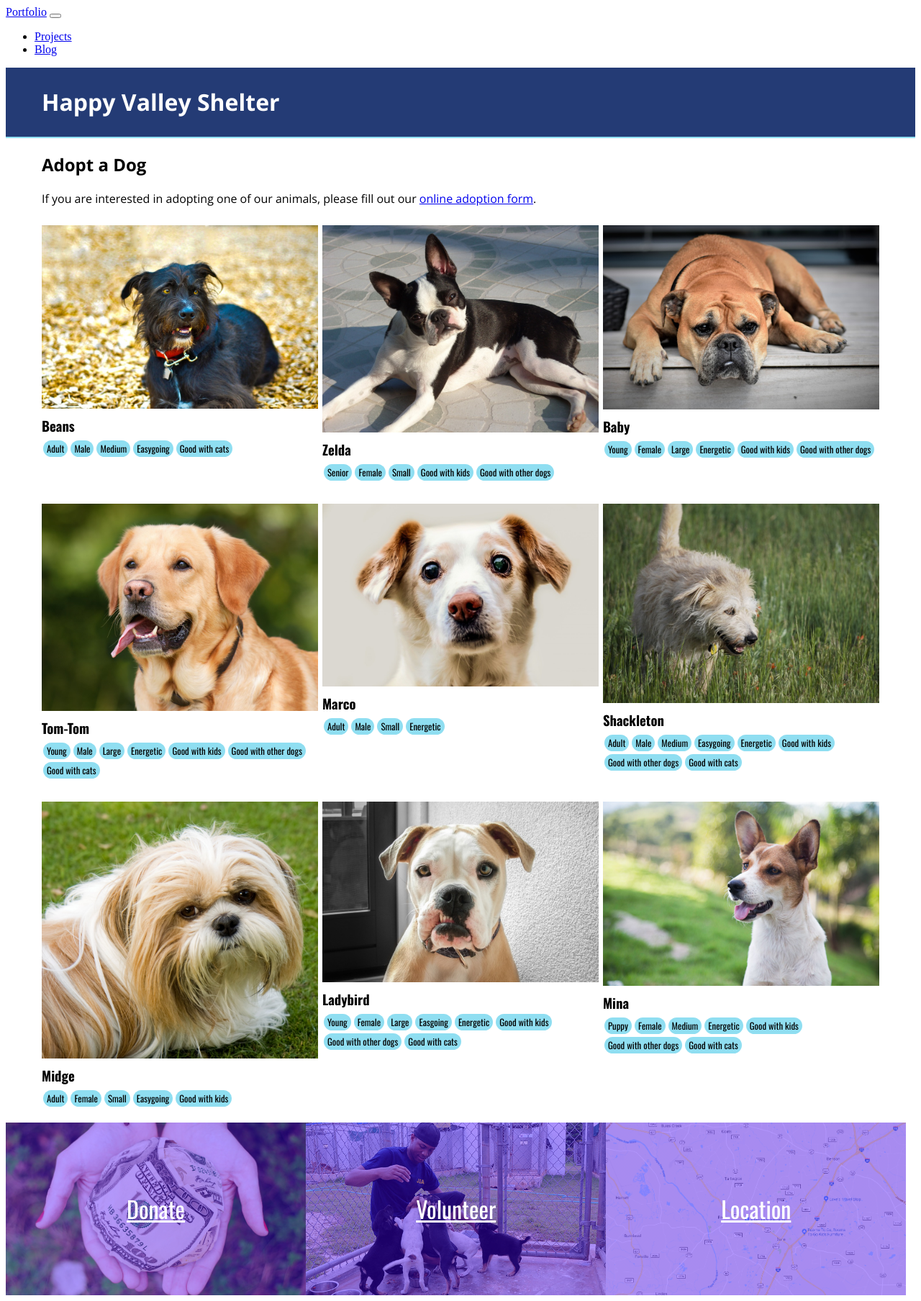
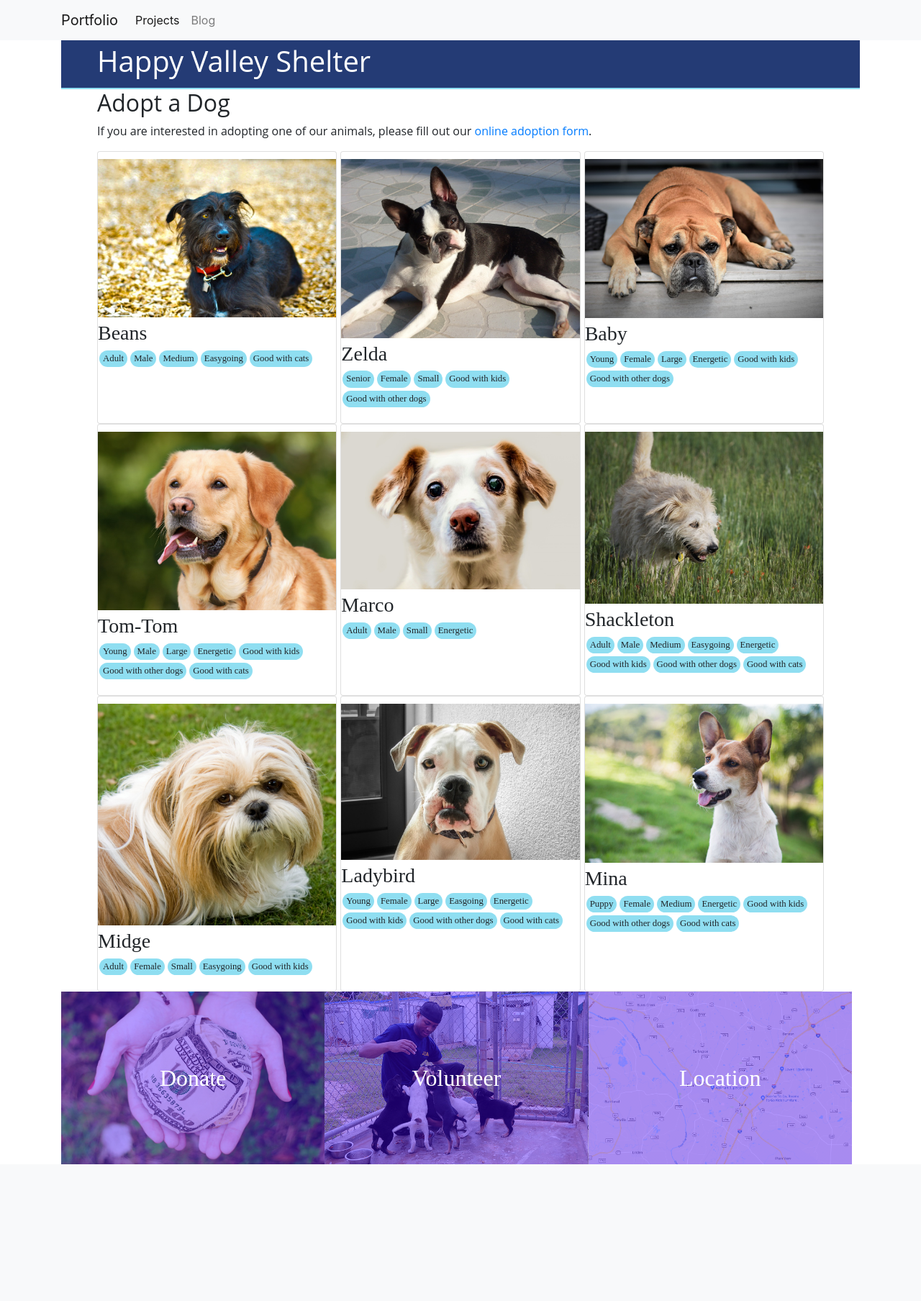
Before and after one commit to gillie1022/mysite, a Django app: page /projects/dog_adoption in a window 1280 px wide. Shown: the whole page at 72% size. After the commit the page ends 1618 px from the top, so only its background shows below. Run offline with Django 3.2, Linux system fonts and the light colour scheme; parts of the project's set-up code (start-up, migrations or seed data) failed here and were passed over; some libraries are stand-ins or nearby versions.

Commit message:
Revert "removed bootstrap from base.html. Need to add my own styling"
This reverts commit e775074683c065305a5097561b0ae75666c41ec4.

```diff
--- a/static/projects/calculator/styles.css
+++ b/static/projects/calculator/styles.css
@@ -1,7 +1,7 @@
 .calculator {
   display: flex;
   flex-wrap: wrap;
-  width: 50%;
+  width: 100%;
   justify-content: space-between;
   margin: auto;
   background-color: lightgray;
--- a/templates/base.html
+++ b/templates/base.html
@@ -5,7 +5,7 @@
 <head>
     <meta charset="UTF-8">
     <meta name="viewport" content="width=device-width, initial-scale=1.0">
-    <!-- <link rel="stylesheet" href="https://stackpath.bootstrapcdn.com/bootstrap/4.1.3/css/bootstrap.min.css" integrity="sha384-MCw98/SFnGE8fJT3GXwEOngsV7Zt27NXFoaoApmYm81iuXoPkFOJwJ8ERdknLPMO" crossorigin="anonymous"> -->
+    <link rel="stylesheet" href="https://stackpath.bootstrapcdn.com/bootstrap/4.1.3/css/bootstrap.min.css" integrity="sha384-MCw98/SFnGE8fJT3GXwEOngsV7Zt27NXFoaoApmYm81iuXoPkFOJwJ8ERdknLPMO" crossorigin="anonymous">
     {% block scripts %}{% endblock %}
     {% block styles %}{% endblock %}
     <title>Dave Gillie Portfolio</title>
--- a/templates/mysite/projects/dog_adoption.html
+++ b/templates/mysite/projects/dog_adoption.html
@@ -1,10 +1,6 @@
 {% extends 'base.html' %}
 {% load static %}
 {% block styles %}
-<link
-      href="https://fonts.googleapis.com/css?family=Open+Sans:400,700|Oswald:400,700"
-      rel="stylesheet"
-    />
 <link rel="stylesheet" href="{% static 'projects/dog_adoption/styles.css' %}">
 {% endblock %}
 {% block content %}
```
